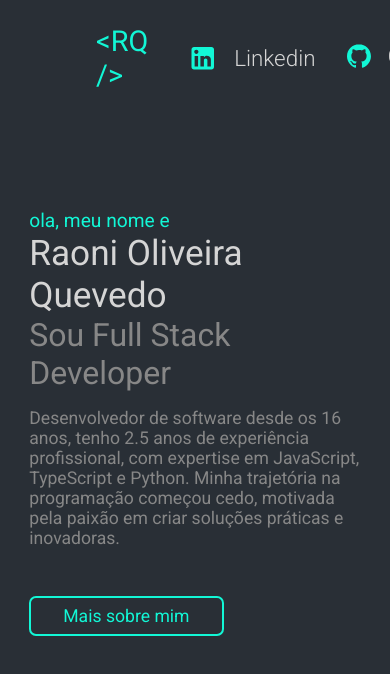
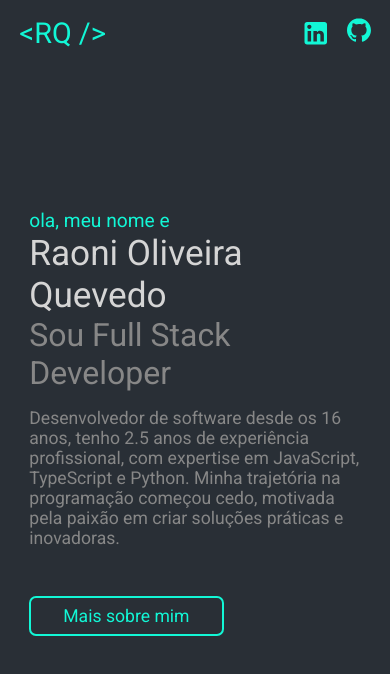
Before and after one commit to raoni111/portfolio_2.0, a Vue app: page / in a window 390 px wide. Shown: the top 674 px of the page. Built offline with nearby package versions, Linux system fonts and the light colour scheme.

Commit message:
update-header-responsiveness

```diff
--- a/src/components/header-element.vue
+++ b/src/components/header-element.vue
@@ -5,6 +5,7 @@ import LinkedinIcon from './icons/header/linkedin-icon.vue'
 
 <template>
   <header class="header-element">
+    <div class="header-content">
       <h1 class="title">{{ "<RQ />" }}</h1>
       <ul class="header-social-list">
         <li class="social-icon">
@@ -20,18 +21,23 @@ import LinkedinIcon from './icons/header/linkedin-icon.vue'
           </a>
         </li>
       </ul>
+    </div>
   </header>
 </template>
 
-<style lang="css" scoped>
+<style lang="scss" scoped>
 .header-element {
+  display: flex;
+  justify-content: center;
+  align-items: center;
   position: fixed;
+  width: 100dvw;
+  .header-content {
     display: flex;
     justify-content: space-between;
     align-items: center;
-  width: 100dvw;
-  padding: 1.5rem 6rem;
-
+    width: 75%;
+    padding: 1rem 0rem;
     .title {
       color: var(--font-color-green);
       font-size: 1.8rem;
@@ -42,7 +48,9 @@ import LinkedinIcon from './icons/header/linkedin-icon.vue'
       list-style: none;
 
       .social-icon {
-
+        &:nth-child(1) {
+            margin-right: 1rem;
+        }
         a {
           cursor: pointer;
           display: flex;
@@ -50,9 +58,7 @@ import LinkedinIcon from './icons/header/linkedin-icon.vue'
           align-items: center;
           text-decoration: none;
           color: var(--font-color-green);
-        &:nth-child(1) {
-          margin-right: 2rem;
-        }
+
 
           .social-name {
             margin-left: 1rem;
@@ -64,4 +70,59 @@ import LinkedinIcon from './icons/header/linkedin-icon.vue'
       }
     }
   }
+}
+@media (max-width: 1500px) {
+  .header-element {
+    .header-content {
+      width: 80%;
+      .title {
+        font-size: 1.8rem;
+      }
+      .header-social-list {
+
+      .social-icon {
+          a {
+            .social-name {
+              font-size: 1.2rem;
+            }
+          }
+        }
+      }
+    }
+  }
+}
+@media (max-width: 1300px) {
+  .header-element {
+    .header-content {
+      width: 90%;
+    }
+  }
+}
+@media (max-width: 800px) {
+  .header-element {
+    .header-content {
+      width: 70%;
+    }
+  }
+}
+@media (max-width: 600px) {
+  .header-element {
+    .header-content {
+      width: 90%;
+    }
+  }
+}
+@media (max-width: 450px) {
+  .header-element {
+    .header-content {
+      .header-social-list {
+        .social-icon {
+          .social-name {
+            display: none;
+          }
+        }
+      }
+    }
+  }
+}
 </style>
```
Lines whose indentation alone changed are shown as unchanged.
